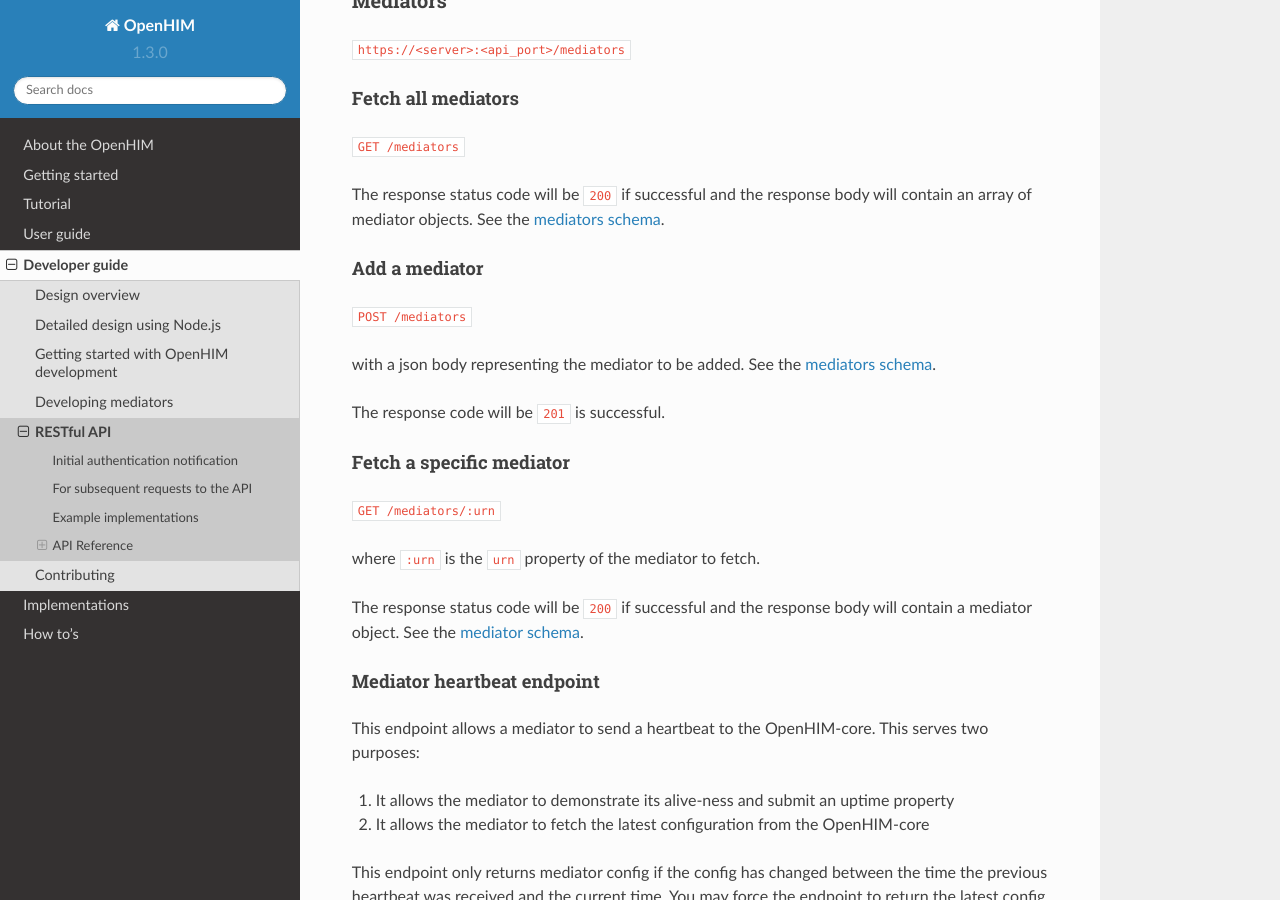
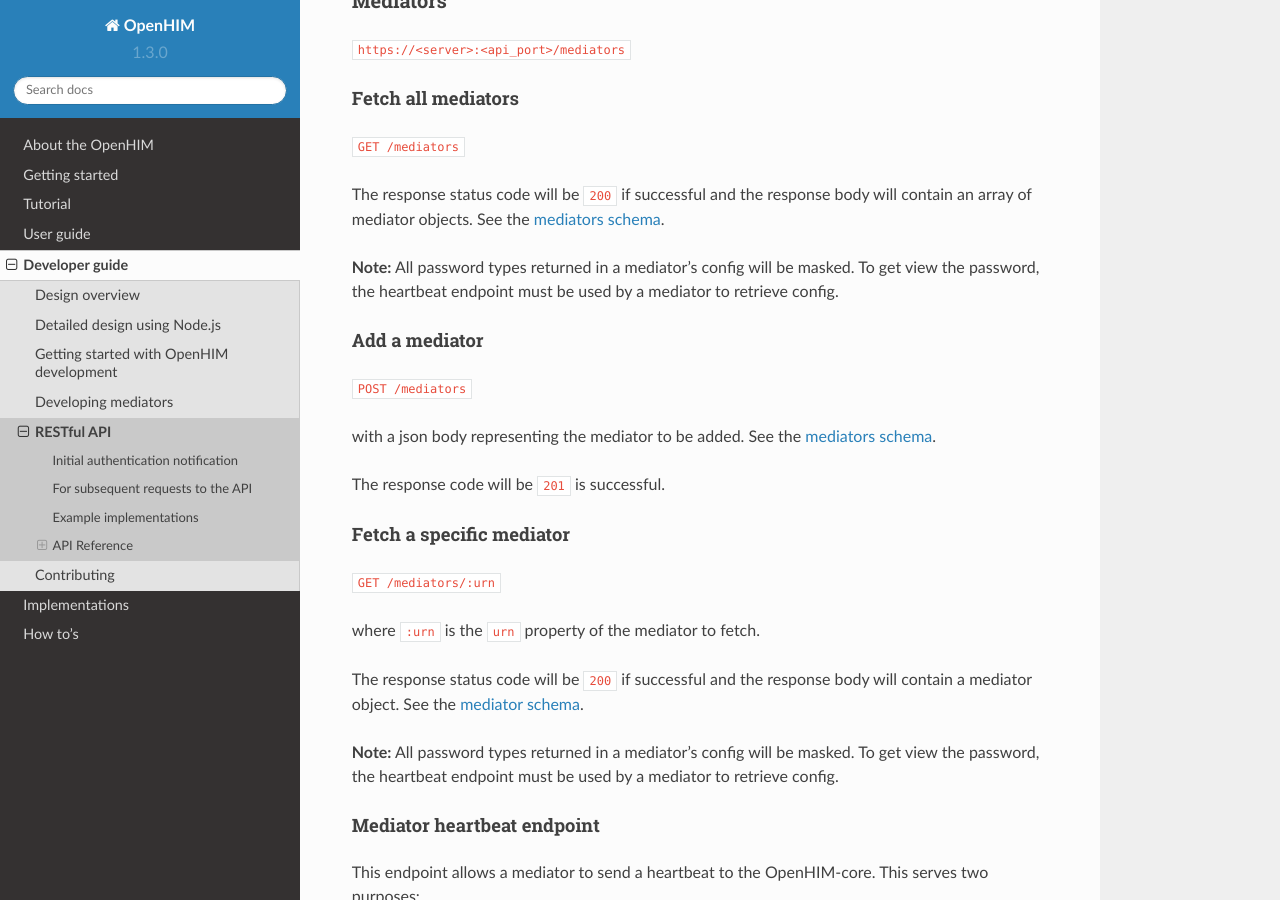
Before and after one commit to jembi/openhim-core-js, a Sphinx documentation site: the page built from docs/dev-guide/api-ref.md, in a window 1280 px wide and 900 px high, scrolled down 13409 px. Built offline with Sphinx 7.4.7 and the Read the Docs theme 2.0.0, drawn with Linux system fonts in a browser that asks for light colours.

Commit message:
Update docs for password mediator config type

```diff
--- a/docs/dev-guide/api-ref.md
+++ b/docs/dev-guide/api-ref.md
@@ -542,6 +542,8 @@
 
 The response status code will be `200` if successful and the response body will contain an array of mediator objects. See the [mediators schema](https://github.com/jembi/openhim-core-js/blob/master/src/model/mediators.coffee).
 
+**Note:** All password types returned in a mediator's config will be masked. To get view the password, the heartbeat endpoint must be used by a mediator to retrieve config.
+
 #### Add a mediator
 
 `POST /mediators`
@@ -557,6 +559,8 @@
 where `:urn` is the `urn` property of the mediator to fetch.
 
 The response status code will be `200` if successful and the response body will contain a mediator object. See the [mediator schema](https://github.com/jembi/openhim-core-js/blob/master/src/model/mediators.coffee).
+
+**Note:** All password types returned in a mediator's config will be masked. To get view the password, the heartbeat endpoint must be used by a mediator to retrieve config.
 
 #### Mediator heartbeat endpoint
 
@@ -725,7 +729,7 @@
 
 returns 200 ok with `[ { subject: '', issuer: '', validity: '', cert: '<pem string>' }, ... ]`
 
-#### gets a ca cert by its _id
+#### gets a ca cert by its \_id
 
 `GET keystore/ca/_id`
 
@@ -755,7 +759,7 @@
 
 returns 201 ok
 
-#### Removes a ca cert by its _id
+#### Removes a ca cert by its \_id
 
 `DELETE keystore/ca/_id`
 
```
Also changed, not shown: docs/dev-guide/mediators.md (+1 -0 lines).
